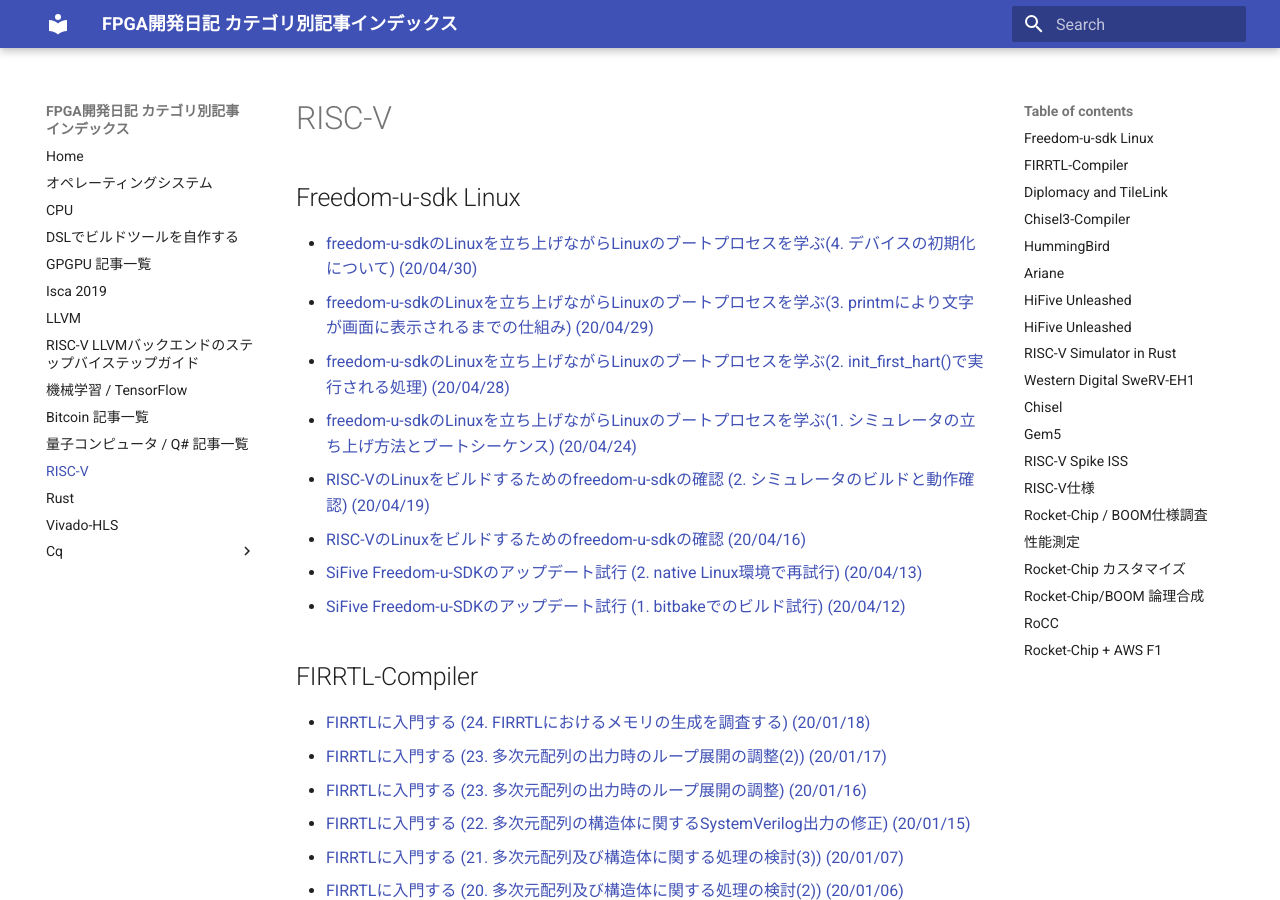
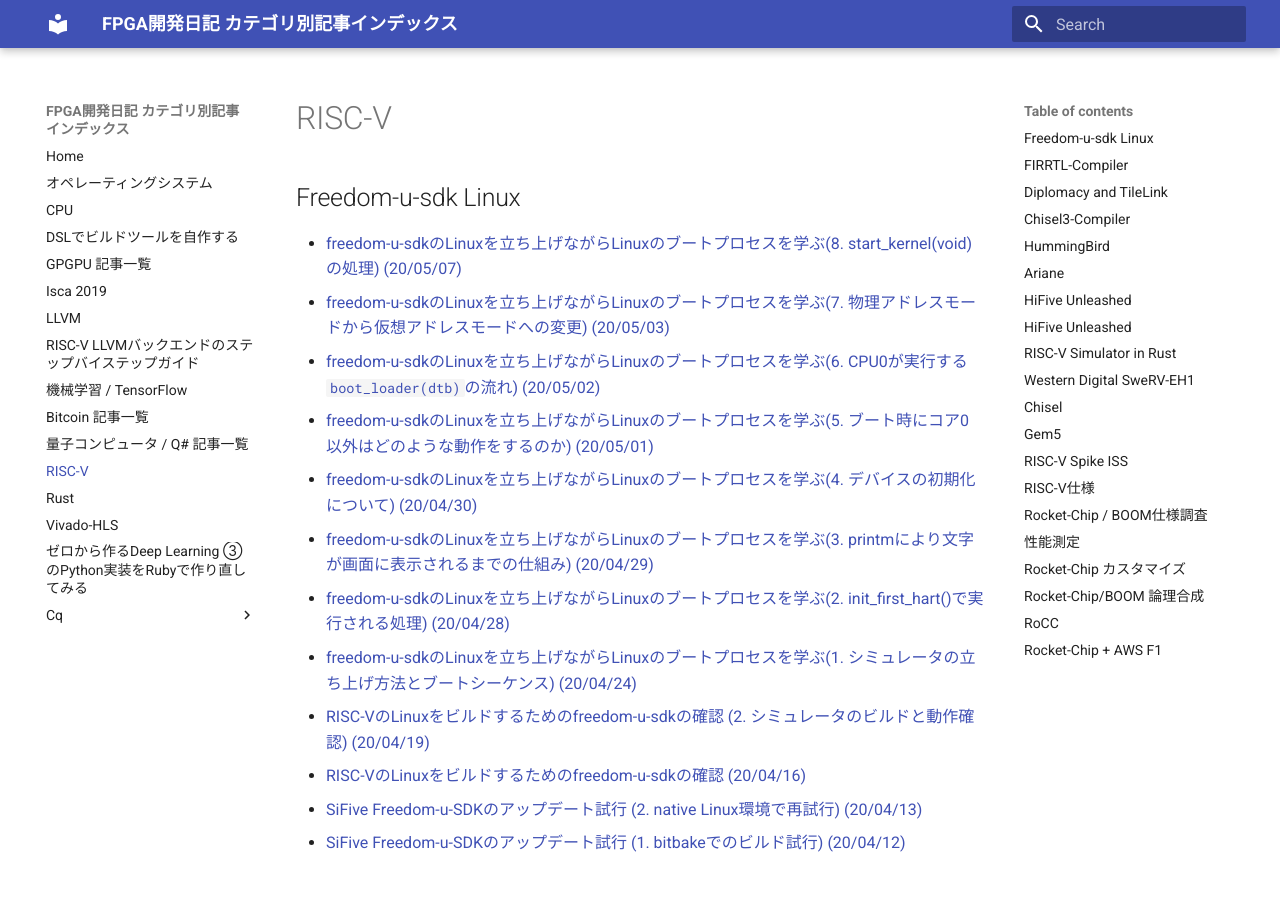
Before and after one commit to i4kimura/github_pages, an MkDocs documentation site: the page built from docs/riscv.md, in a window 1280 px wide and 900 px high. Built offline with MkDocs 1.6.1 and Material for MkDocs 9.7.7, drawn with Linux system fonts in a browser that asks for light colours.

Commit message:
Update for 2020/05

```diff
--- a/docs/index.md
+++ b/docs/index.md
@@ -1,4 +1,11 @@
 ![](msyksphinz.png)
+
+# Verilator
+
+- [Verilatorの使い方(4. DPI-Cを使ったC/C++との連携) (20/05/12)](https://msyksphinz.hatenablog.com/entry/2020/05/12/040000)
+- [Verilatorの使い方(3. Lintとして活用する) (20/05/10)](https://msyksphinz.hatenablog.com/entry/2020/05/10/000000)
+- [Verilatorの使い方(2. 波形ダンプの方法) (20/05/08)](https://msyksphinz.hatenablog.com/entry/2020/05/08/040000)
+- [Verilatorの使い方(1. Verilatorの考え方と基本的なシミュレーション実行方法) (20/05/06)](https://msyksphinz.hatenablog.com/entry/2020/05/06/040000)
 
 # Vivado-HLS
 
@@ -45,6 +52,7 @@
 # 機械学習 / TensorFlow
 
 [機械学習 / TensorFlow](machine_learning)
+[ゼロから作るDeep Learning ③](zero_deep_3)
 
 # GPGPU
 
--- a/docs/riscv.md
+++ b/docs/riscv.md
@@ -3,6 +3,10 @@
 
 ## Freedom-u-sdk Linux
 
+- [freedom-u-sdkのLinuxを立ち上げながらLinuxのブートプロセスを学ぶ(8. start_kernel(void)の処理) (20/05/07)](https://msyksphinz.hatenablog.com/entry/2020/05/07/040000)
+- [freedom-u-sdkのLinuxを立ち上げながらLinuxのブートプロセスを学ぶ(7. 物理アドレスモードから仮想アドレスモードへの変更) (20/05/03)](https://msyksphinz.hatenablog.com/entry/2020/05/03/040000)
+- [freedom-u-sdkのLinuxを立ち上げながらLinuxのブートプロセスを学ぶ(6. CPU0が実行する`boot_loader(dtb)`の流れ) (20/05/02)](https://msyksphinz.hatenablog.com/entry/2020/05/02/040000)
+- [freedom-u-sdkのLinuxを立ち上げながらLinuxのブートプロセスを学ぶ(5. ブート時にコア0以外はどのような動作をするのか) (20/05/01)](https://msyksphinz.hatenablog.com/entry/2020/05/01/040000)
 - [freedom-u-sdkのLinuxを立ち上げながらLinuxのブートプロセスを学ぶ(4. デバイスの初期化について) (20/04/30)](https://msyksphinz.hatenablog.com/entry/2020/04/30/040000)
 - [freedom-u-sdkのLinuxを立ち上げながらLinuxのブートプロセスを学ぶ(3. printmにより文字が画面に表示されるまでの仕組み) (20/04/29)](https://msyksphinz.hatenablog.com/entry/2020/04/29/040000)
 - [freedom-u-sdkのLinuxを立ち上げながらLinuxのブートプロセスを学ぶ(2. init_first_hart()で実行される処理) (20/04/28)](https://msyksphinz.hatenablog.com/entry/2020/04/28/040000)
--- /dev/null
+++ b/docs/zero_deep_3.md
@@ -0,0 +1,12 @@
+# ゼロから作るDeep Learning ③ のPython実装をRubyで作り直してみる
+
+- [ゼロから作るDeep Learning ③ のPython実装をRubyで作り直してみる(ステップ15/ステップ16) (20/05/29)](https://msyksphinz.hatenablog.com/entry/2020/05/29/040000)
+- [ゼロから作るDeep Learning ③ のPython実装をRubyで作り直してみる(Ruby + Numpyを試行) (20/06/04)](https://msyksphinz.hatenablog.com/entry/2020/05/28/230939)
+- [ゼロから作るDeep Learning ③ のPython実装をRubyで作り直してみる(ステップ13/ステップ14) (20/05/28)](https://msyksphinz.hatenablog.com/entry/2020/05/28/040000)
+- [ゼロから作るDeep Learning ③ のPython実装をRubyで作り直してみる(ステップ19/ステップ20) (20/06/03)](https://msyksphinz.hatenablog.com/entry/2020/05/28/001432)
+- [ゼロから作るDeep Learning ③ のPython実装をRubyで作り直してみる(ステップ11/ステップ12) (20/05/27)](https://msyksphinz.hatenablog.com/entry/2020/05/27/040000)
+- [ゼロから作るDeep Learning ③ のPython実装をRubyで作り直してみる(ステップ9/ステップ10) (20/05/26)](https://msyksphinz.hatenablog.com/entry/2020/05/26/040000)
+- [ゼロから作るDeep Learning ③ のPython実装をRubyで作り直してみる(ステップ7/ステップ8) (20/05/25)](https://msyksphinz.hatenablog.com/entry/2020/05/25/040000)
+- [ゼロから作るDeep Learning ③ のPython実装をRubyで作り直してみる(ステップ5/ステップ6) (20/05/23)](https://msyksphinz.hatenablog.com/entry/2020/05/23/040000)
+- [ゼロから作るDeep Learning ③ のPython実装をRubyで作り直してみる(ステップ3/ステップ4) (20/05/21)](https://msyksphinz.hatenablog.com/entry/2020/05/21/040000)
+- [ゼロから作るDeep Learning ③ のPython実装をRubyで作り直してみる(ステップ1/ステップ2) (20/05/20)](https://msyksphinz.hatenablog.com/entry/2020/05/20/040000)
```
